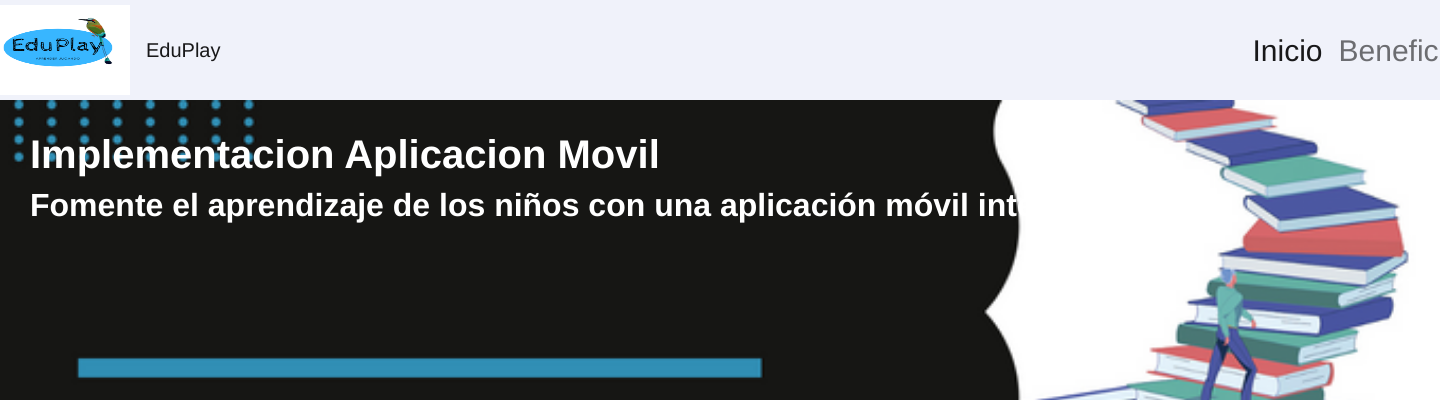
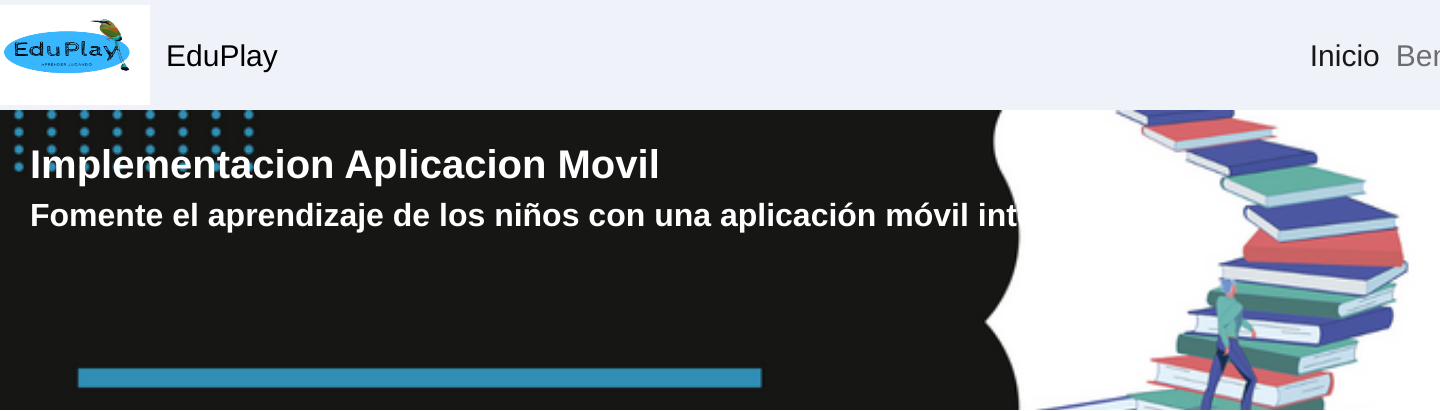
Before and after one commit to Emperatriz108/eduplay.github.io, a PHP site: page / in a window 1440 px wide; the page is wider, and only the part inside the window is pictured. Shown: the top 411 px of that part. Run offline with PHP 8.4, Linux system fonts and the light colour scheme.

Commit message:
Actualizar pagina

```diff
--- a/index.php
+++ b/index.php
@@ -12,9 +12,9 @@
 <nav class=" right navbar navbar-expand-lg bg-light ">
   <div class="container-fluid right" >
   <a class="navbar-brand" href="">
-      <img src="img/edu.png" alt="" width="130px" height="90px">
+      <img src="img/edu.png" alt="" width="150px" height="100px">
     </a>
-    <a class="navbar-brand" href="">EduPlay</a>
+    <a class="navbar-brand titulo" href="">EduPlay</a>
     <button class="navbar-toggler" type="button" data-bs-toggle="collapse" data-bs-target="#navbarSupportedContent" aria-controls="navbarSupportedContent" aria-expanded="false" aria-label="Toggle navigation">
       <span class="navbar-toggler-icon"></span>
     </button>
```
